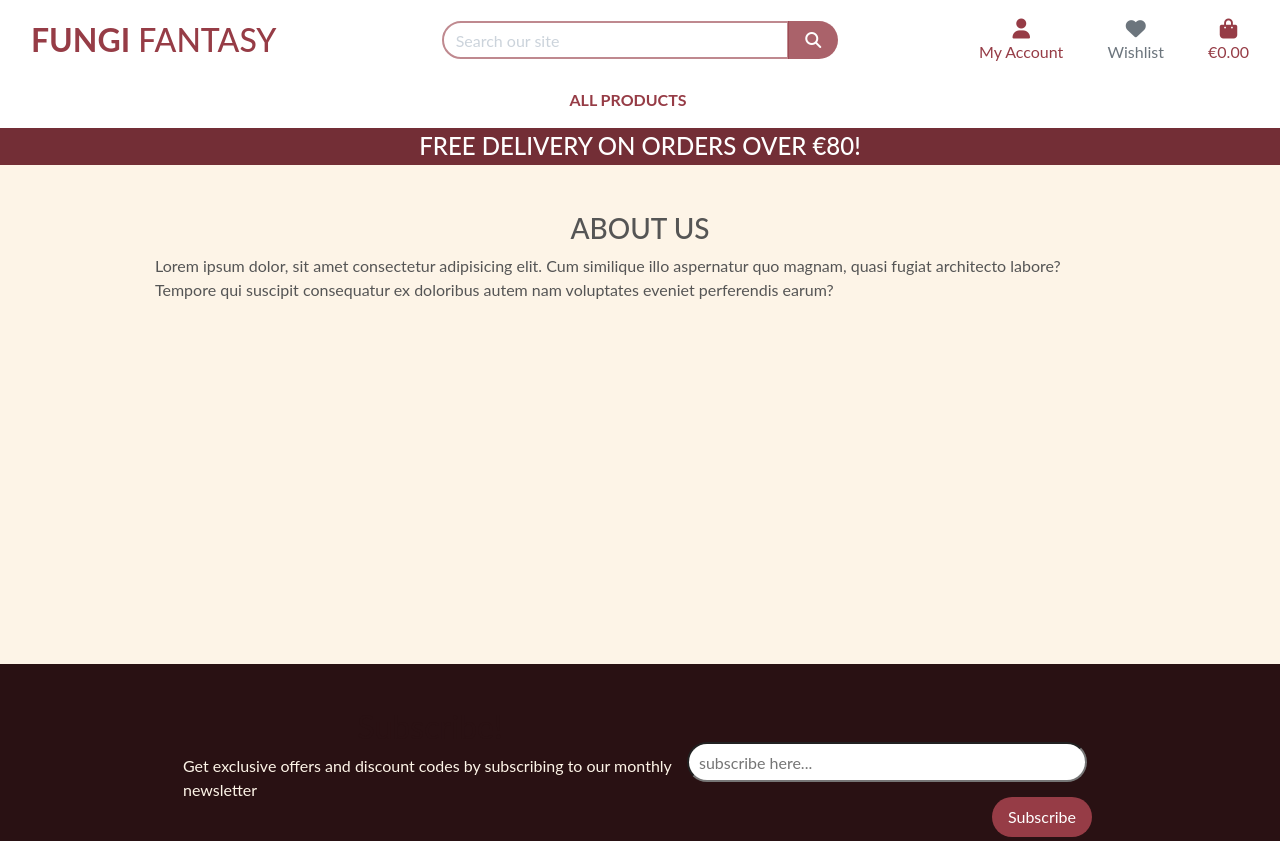
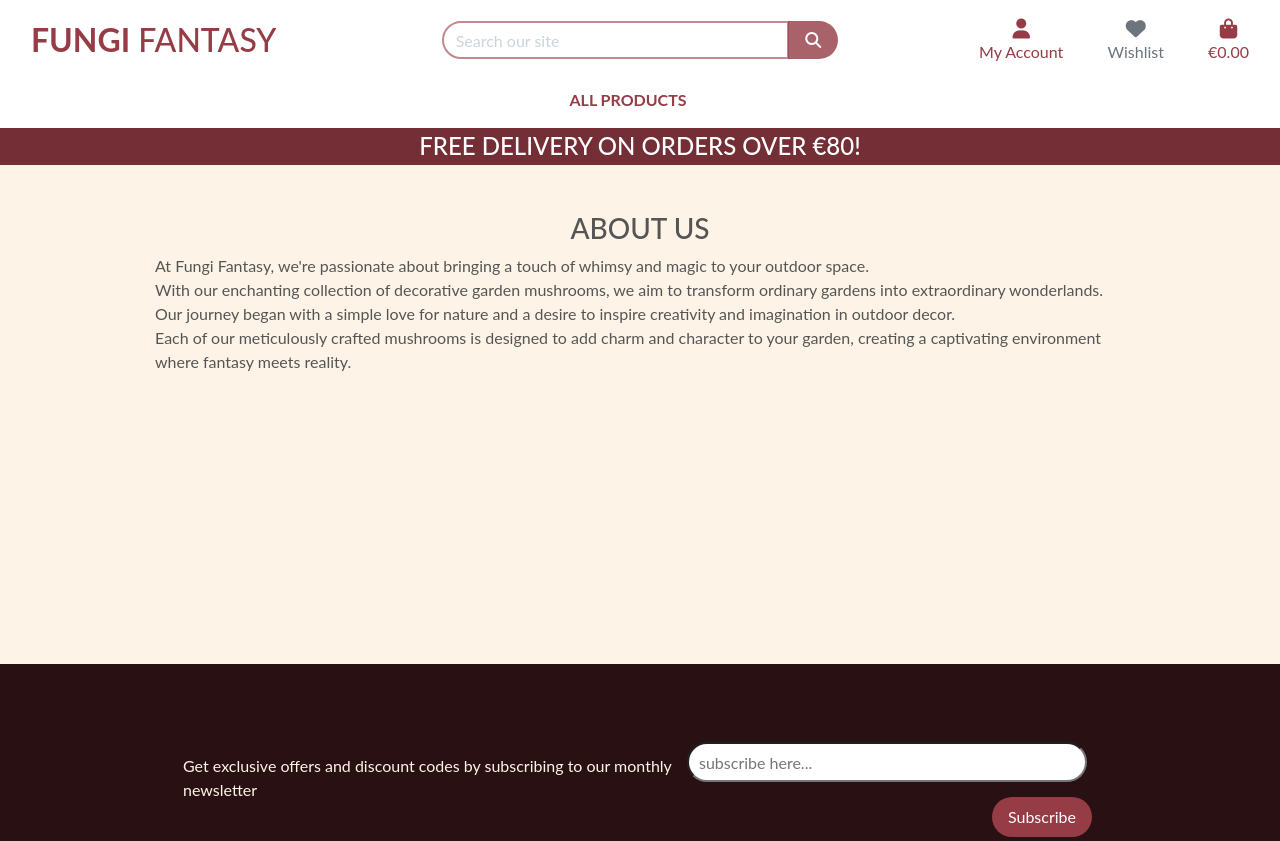
Before and after one commit to Bruna-Andelieri/FungiFantasy, a Django app: page /about in a window 1280 px wide. Shown: the top 841 px of the page. Run offline with Django 3.2, Linux system fonts and the light colour scheme; some libraries are stand-ins or nearby versions.

Commit message:
Feat: Add About us text

```diff
--- a/home/templates/about.html
+++ b/home/templates/about.html
@@ -16,7 +16,10 @@
         <h3 class="logo-font">About Us</h3>
     </div>
     <div class="container">
-        <p>Lorem ipsum dolor, sit amet consectetur adipisicing elit. Cum similique illo aspernatur quo magnam, quasi fugiat architecto labore? Tempore qui suscipit consequatur ex doloribus autem nam voluptates eveniet perferendis earum?</p>
+        <p>At Fungi Fantasy, we're passionate about bringing a touch of whimsy and magic to your outdoor space.
+            <br>With our enchanting collection of decorative garden mushrooms, we aim to transform ordinary gardens into extraordinary wonderlands.
+            <br>Our journey began with a simple love for nature and a desire to inspire creativity and imagination in outdoor decor.
+            <br>Each of our meticulously crafted mushrooms is designed to add charm and character to your garden, creating a captivating environment where fantasy meets reality.</p>
     </div>
 </div>
 {% endblock %}
--- a/static/css/base.css
+++ b/static/css/base.css
@@ -22,6 +22,7 @@ body {
     background-color: var(--bege) !important;
     background: url('/media/hero-banner.jpg') no-repeat center center fixed;
     background-size: cover;
+    resize: horizontal !important;
     height: calc(100vh - 164px);
     color: #555;
     font-family: 'Lato';
```
Also changed, not shown: media/hero-banner2.jpg (deleted).
